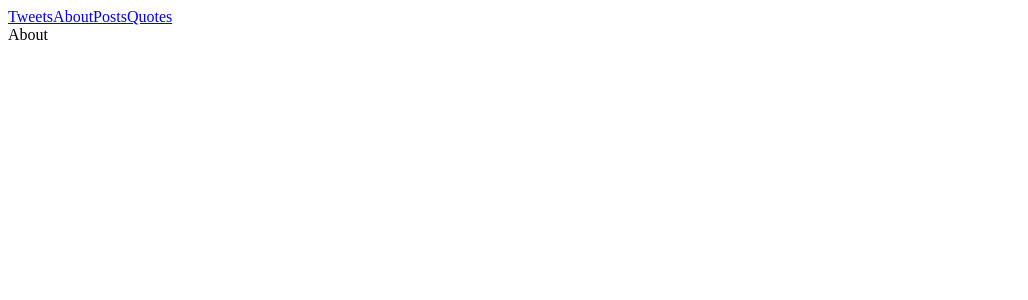
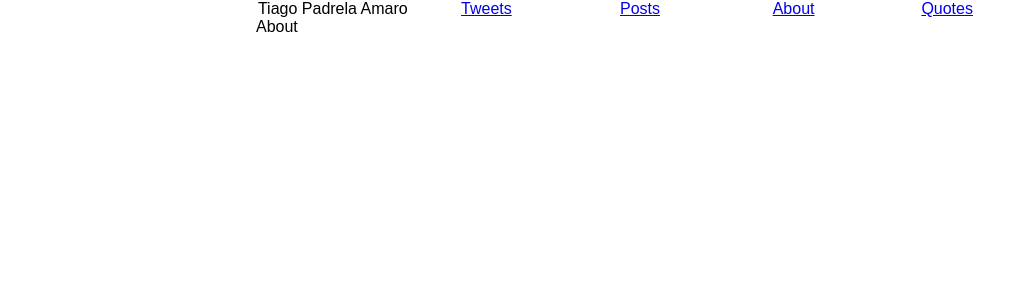
Before and after one commit to tiagoamaro/tiagoamaro.com.br_nextjs, a Next.js app: page /about in a window 1280 px wide. Shown: the top 300 px of the page, without its empty margins (0-1028 px from the left). Built offline with nearby package versions, Linux system fonts and the light colour scheme.

Commit message:
Navbar with pure (WIP)

```diff
--- /dev/null
+++ b/components/container.js
@@ -0,0 +1,9 @@
+export default function Container ({ children }) {
+  return (
+    <div class='pure-g'>
+      <div class='pure-u-1 pure-u-lg-1-5' />
+      <div class='pure-u-1 pure-u-lg-3-5'>{children}</div>
+      <div class='pure-u-1 pure-u-lg-1-5' />
+    </div>
+  )
+}
--- a/components/layout.js
+++ b/components/layout.js
@@ -1,5 +1,6 @@
+import Container from '../components/container'
+import Head from 'next/head'
 import NavBar from '../components/navbar'
-import Head from 'next/head'
 
 export default function Layout ({ children }) {
   return (
@@ -14,8 +15,10 @@ export default function Layout ({ children }) {
         {/* Fonts */}
         <link rel='stylesheet' type='text/css' href='https://fonts.googleapis.com/css?family=Berkshire+Swash' />
       </Head>
-      <NavBar />
-      {children}
+      <Container>
+        <NavBar />
+        {children}
+      </Container>
     </>
   )
 }
--- a/components/navbar.js
+++ b/components/navbar.js
@@ -1,46 +1,20 @@
-import { useState } from 'react'
 import Link from 'next/link'
 
 export default function NavBar () {
-  const [isOpen, toggleOpen] = useState(false)
-  const mobileNavBarClass = isOpen ? 'is-active' : ''
-
   return (
-    <nav className='navbar' role='navigation' aria-label='main navigation'>
-      <div className='navbar-brand'>
-        <a role='button' className='navbar-burger burger' aria-label='menu' aria-expanded='false' data-target='navbarBasicExample' onClick={() => toggleOpen(!isOpen)}>
-          <span aria-hidden='true' />
-          <span aria-hidden='true' />
-          <span aria-hidden='true' />
-        </a>
+    <nav class='pure-g'>
+      <div class='pure-u-1 pure-u-lg-1-5 text-center berkshire'>Tiago Padrela Amaro</div>
+      <div class='pure-u-1 pure-u-lg-1-5 text-center'>
+        <Link href='/'>Tweets</Link>
       </div>
-
-      <div id='navbarBasicExample' className={`navbar-menu ${mobileNavBarClass}`}>
-        <div className='navbar-start'>
-          <Link href='/'>
-            <a className='navbar-item'>
-              Tweets
-            </a>
-          </Link>
-
-          <Link href='/about'>
-            <a className='navbar-item'>
-              About
-            </a>
-          </Link>
-
-          <Link href='/posts'>
-            <a className='navbar-item'>
-              Posts
-            </a>
-          </Link>
-
-          <Link href='/quotes'>
-            <a className='navbar-item'>
-              Quotes
-            </a>
-          </Link>
-        </div>
+      <div class='pure-u-1 pure-u-lg-1-5 text-center'>
+        <Link href='/posts'>Posts</Link>
+      </div>
+      <div class='pure-u-1 pure-u-lg-1-5 text-center'>
+        <Link href='/about'>About</Link>
+      </div>
+      <div class='pure-u-1 pure-u-lg-1-5 text-center'>
+        <Link href='/quotes'>Quotes</Link>
       </div>
     </nav>
   )
--- /dev/null
+++ b/styles/fonts.css
@@ -0,0 +1,3 @@
+.pure-g .berkshire {
+  font-family: 'Berkshire Swash', serif;
+}
--- a/styles/style.css
+++ b/styles/style.css
@@ -1,5 +1,4 @@
-.berkshire {
-  font-family: 'Berkshire Swash', serif;
-}
-
-@import '../node_modules/tachyons/css/tachyons.css'
+@import './fonts.css';
+@import './utilities.css';
+@import '../node_modules/purecss/build/pure.css';
+@import '../node_modules/purecss/build/grids-responsive.css';
--- /dev/null
+++ b/styles/utilities.css
@@ -0,0 +1,3 @@
+.text-center {
+  text-align: center;
+}
```
